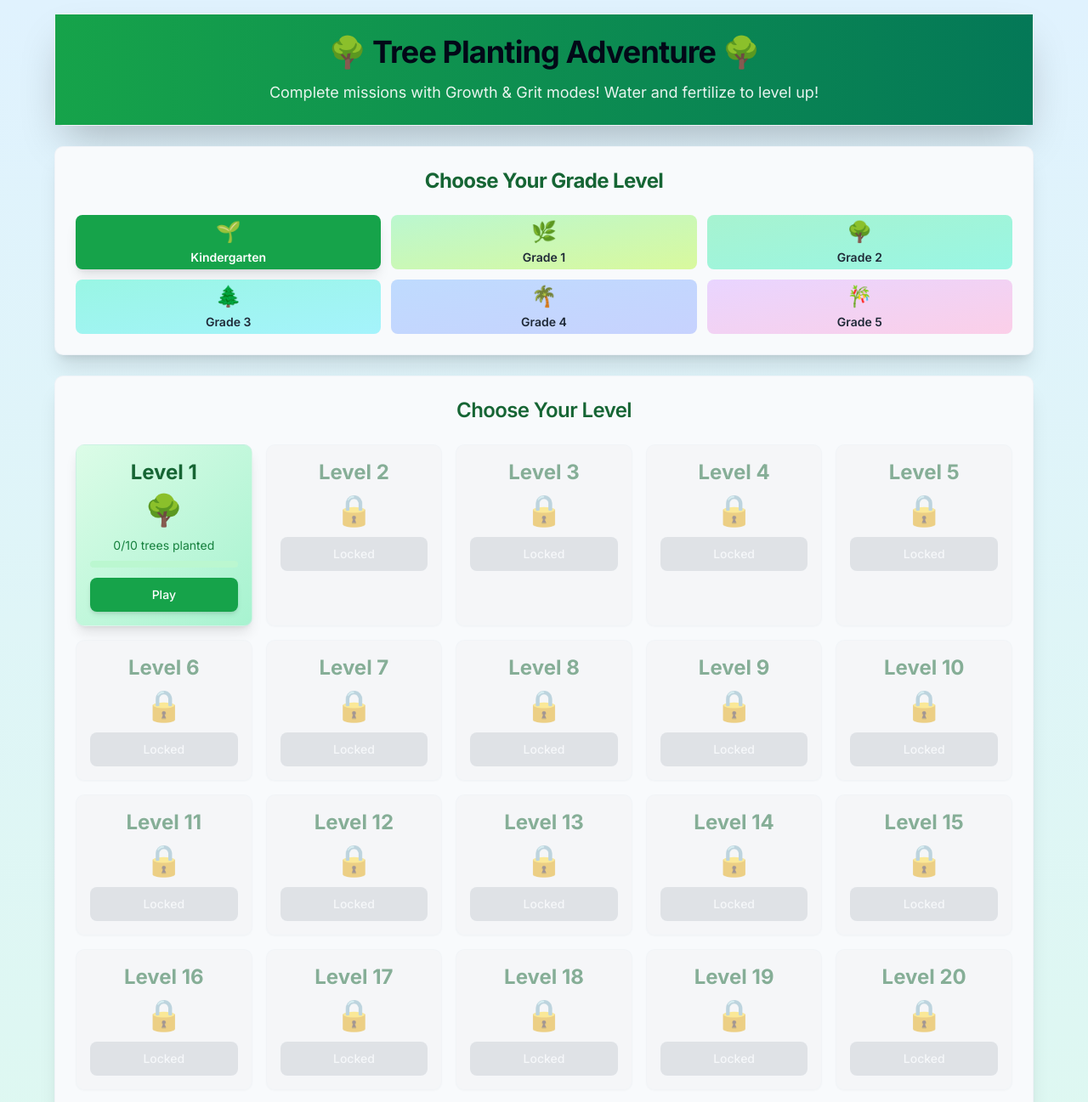
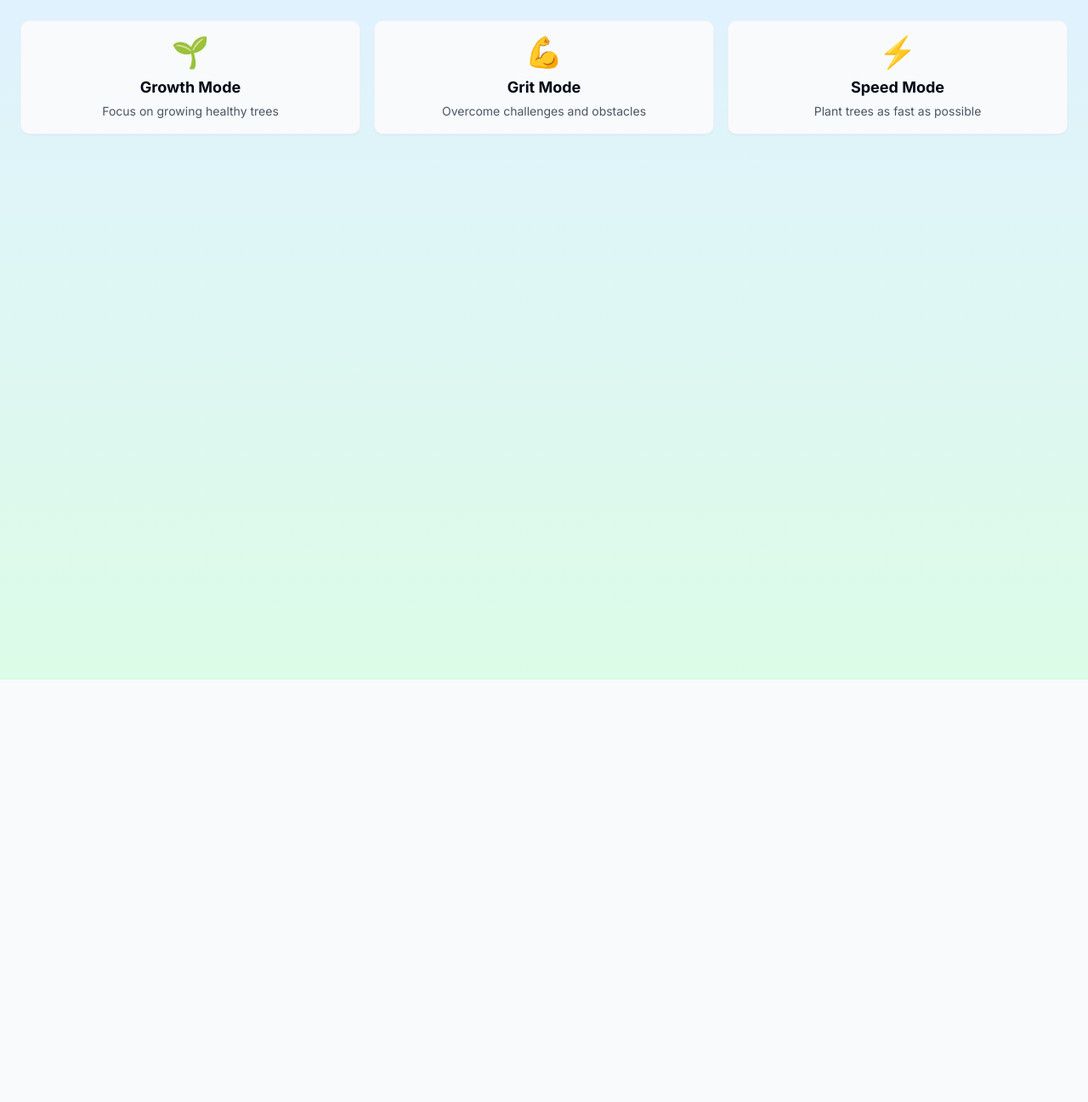
Before and after one commit to Sicknostalgia/GardenGrowthGrit, a React (Vite) app: page / in a window 1280 px wide. Shown: the top 1297 px of the page at 85% size. After the commit the page ends 800 px from the top, so only its background shows below. Built offline with nearby package versions, Linux system fonts and the light colour scheme.

Commit message:
Succesful remove level for grit and speed mode

```diff
--- a/src/components/TreePlantingGame.tsx
+++ b/src/components/TreePlantingGame.tsx
@@ -1,19 +1,22 @@
 import React, { useState, useEffect } from 'react';
-import GradeSelector from './GradeSelector';
 import GameCard from './GameCard';
 import EnhancedGameBoard from './EnhancedGameBoard';
+import GameModeSelector, { GameMode } from './GameModeSelector';
 import { Card, CardContent, CardHeader, CardTitle } from '@/components/ui/card';
 
 interface GameProgress {
-  [key: string]: { [level: number]: boolean }; // grade -> level -> completed
+  [key: string]: { [level: number]: boolean };
 }
 
 const TreePlantingGame: React.FC = () => {
+  // NEW: Game mode state
+  const [gameMode, setGameMode] = useState<GameMode | null>(null);
+
   const [selectedGrade, setSelectedGrade] = useState<string>('kindergarten');
   const [currentLevel, setCurrentLevel] = useState<number | null>(null);
   const [gameProgress, setGameProgress] = useState<GameProgress>({});
 
-  // Load progress from localStorage
+  // Load saved progress
   useEffect(() => {
     const saved = localStorage.getItem('treePlantingProgress');
     if (saved) {
@@ -21,15 +24,19 @@ const TreePlantingGame: React.FC = () => {
     }
   }, []);
 
-  // Save progress to localStorage
+  // Save progress
   useEffect(() => {
     localStorage.setItem('treePlantingProgress', JSON.stringify(gameProgress));
   }, [gameProgress]);
+const gameModes: GameMode[] = [
+  { id: 'growth', name: 'Growth Mode', icon: '🌱', description: 'Focus on growing healthy trees', color: 'text-green-500' },
+  { id: 'grit', name: 'Grit Mode', icon: '💪', description: 'Overcome challenges and obstacles', color: 'text-orange-500' },
+  { id: 'speed', name: 'Speed Mode', icon: '⚡', description: 'Plant trees as fast as possible', color: 'text-yellow-500' }
+];
 
   const isLevelUnlocked = (level: number): boolean => {
     if (level === 1) return true;
-    const prevLevel = level - 1;
-    return gameProgress[selectedGrade]?.[prevLevel] || false;
+    return gameProgress[selectedGrade]?.[level - 1] || false;
   };
 
   const isLevelCompleted = (level: number): boolean => {
@@ -47,9 +54,7 @@ const TreePlantingGame: React.FC = () => {
       }));
     }
 
-    setTimeout(() => {
-      setCurrentLevel(null);
-    }, 2000);
+    setTimeout(() => setCurrentLevel(null), 2000);
   };
 
   const renderLevelGrid = () => {
@@ -57,37 +62,72 @@ const TreePlantingGame: React.FC = () => {
 
     return (
       <div className="grid grid-cols-2 md:grid-cols-4 lg:grid-cols-5 gap-4">
-        {levels.map(level => {
-          const isUnlocked = isLevelUnlocked(level);
-          const isCompleted = isLevelCompleted(level);
-
-          return (
+        {levels.map(level => (
           <GameCard
             key={level}
             level={level}
-              isLocked={!isUnlocked}
-              treesPlanted={isCompleted ? 10 : 0}
+            isLocked={!isLevelUnlocked(level)}
+            treesPlanted={isLevelCompleted(level) ? 10 : 0}
             maxTrees={10}
             onPlay={() => setCurrentLevel(level)}
           />
-          );
-        })}
+        ))}
       </div>
     );
   };
 
-  if (currentLevel) {
+  // ----------------------------------------------------------
+  // NEW: Show mode selection FIRST
+  // ----------------------------------------------------------
+  /* if (!gameMode) {
     return (
-      <div className="min-h-screen bg-gradient-to-b from-sky-100 to-green-100 p-4">
-        <EnhancedGameBoard
-          level={currentLevel}
-          onComplete={handleLevelComplete}
-          onBack={() => setCurrentLevel(null)}
+      <div className="min-h-screen bg-gradient-to-b from-sky-100 to-green-100 p-6">
+        <GameModeSelector onSelectMode={setGameMode} />
+      </div>
+    );
+  }
+ */
+if (!gameMode) {
+  return (
+    <div className="min-h-screen bg-gradient-to-b from-sky-100 to-green-100 p-6">
+      <GameModeSelector
+        modes={gameModes}
+        selectedMode={null}
+        onModeSelect={(id) => setGameMode(gameModes.find(m => m.id === id) || null)}
       />
     </div>
   );
 }
+  // ----------------------------------------------------------
+  // NEW: If mode is NOT Growth Mode, you can customize
+  // ----------------------------------------------------------
+ // Endless GRIT MODE — No levels
+if (gameMode.id === "grit") {
+  return (
+    <EnhancedGameBoard
+      level={0}                // ignored
+      mode="grit"              // NEW
+      onComplete={() => {}}
+      onBack={() => setGameMode(null)}
+    />
+  );
+}
 
+// Endless SPEED MODE — No levels
+if (gameMode.id === "speed") {
+  return (
+    <EnhancedGameBoard
+      level={0}                 // ignored
+      mode="speed"              // NEW
+      onComplete={() => {}}
+      onBack={() => setGameMode(null)}
+    />
+  );
+}
+
+  // ----------------------------------------------------------
+  // Growth mode selected → show level grid
+  // ----------------------------------------------------------
   return (
     <div className="min-h-screen bg-gradient-to-b from-sky-100 to-green-100 p-4">
       <div className="max-w-6xl mx-auto">
@@ -97,15 +137,10 @@ const TreePlantingGame: React.FC = () => {
               🌳 Tree Planting Adventure 🌳
             </CardTitle>
             <p className="text-lg opacity-90">
-              Complete missions with Growth & Grit modes! Water and fertilize to level up!
+              Complete missions with Growth & Grit modes!
             </p>
           </CardHeader>
         </Card>
-
-        <GradeSelector
-          selectedGrade={selectedGrade}
-          onGradeSelect={setSelectedGrade}
-        />
 
         <Card className="shadow-xl">
           <CardHeader className="text-center">
```
Lines whose indentation alone changed are shown as unchanged.
